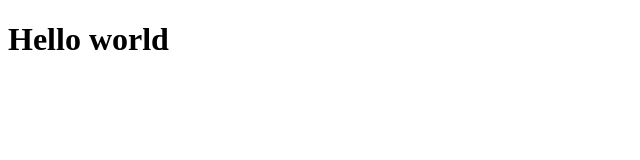
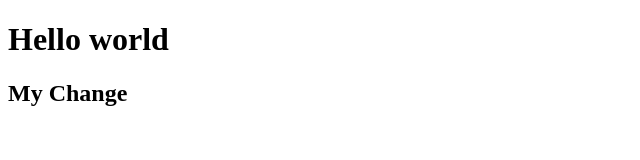
Before and after one commit to kotwalIstiqlal/KELC, a plain HTML site: page index.html in a window 1280 px wide. Shown: the whole page, without its empty margins (0-640 px from the left). Drawn offline with Linux system fonts and the light colour scheme.

Commit message:
Update index.html

```diff
--- a/index.html
+++ b/index.html
@@ -7,5 +7,6 @@
 </head>
 <body>
     <h1>Hello world</h1>
+    <h2>My Change</h2>
 </body>
 </html>
```
